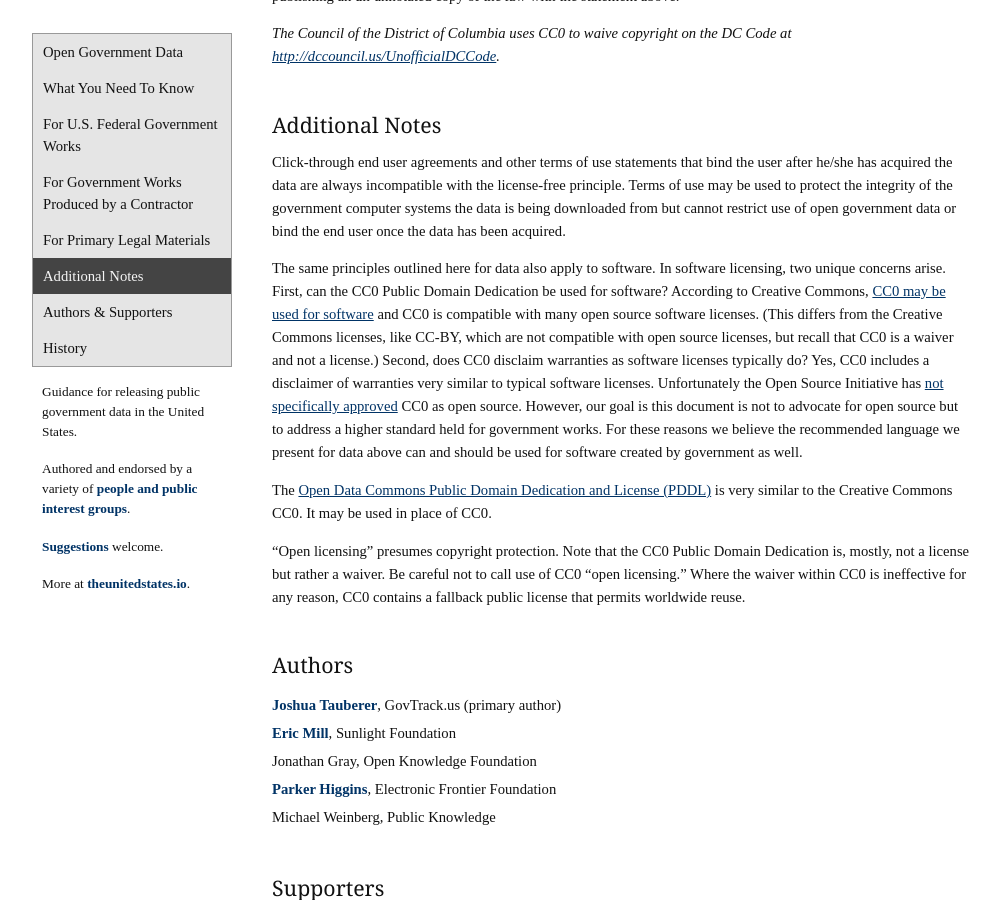
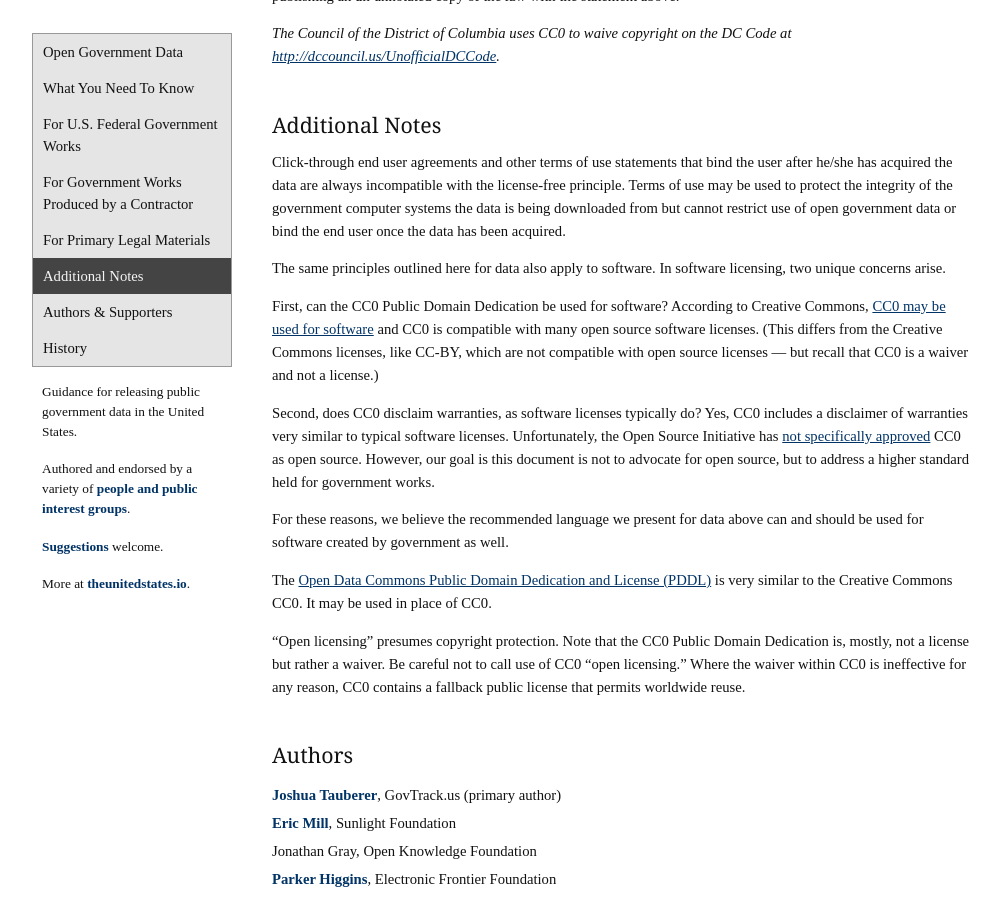
Before and after one commit to unitedstates/licensing, a Jekyll site: the page built from index.md, in a window 1280 px wide and 900 px high, scrolled down 2599 px. Shown: the whole window, without its empty margins (18-1018 px from the left). Built offline with Jekyll 4.4.1, drawn with Linux system fonts in a browser that asks for light colours; nearby versions of some CDN libraries; some web fonts are replaced.

```diff
--- a/index.md
+++ b/index.md
@@ -75,7 +75,13 @@ When publishing laws along side annotations in which copyright protections are a
 
 Click-through end user agreements and other terms of use statements that bind the user after he/she has acquired the data are always incompatible with the license-free principle. Terms of use may be used to protect the integrity of the government computer systems the data is being downloaded from but cannot restrict use of open government data or bind the end user once the data has been acquired.
 
-The same principles outlined here for data also apply to software. In software licensing, two unique concerns arise. First, can the CC0 Public Domain Dedication be used for software? According to Creative Commons, [CC0 may be used for software](http://wiki.creativecommons.org/CC0_FAQ) and CC0 is compatible with many open source software licenses. (This differs from the Creative Commons licenses, like CC-BY, which are not compatible with open source licenses, but recall that CC0 is a waiver and not a license.) Second, does CC0 disclaim warranties as software licenses typically do? Yes, CC0 includes a disclaimer of warranties very similar to typical software licenses. Unfortunately the Open Source Initiative has [not specifically approved](http://opensource.org/faq#cc-zero) CC0 as open source. However, our goal is this document is not to advocate for open source but to address a higher standard held for government works. For these reasons we believe the recommended language we present for data above can and should be used for software created by government as well.
+The same principles outlined here for data also apply to software. In software licensing, two unique concerns arise.
+
+First, can the CC0 Public Domain Dedication be used for software? According to Creative Commons, [CC0 may be used for software](http://wiki.creativecommons.org/CC0_FAQ) and CC0 is compatible with many open source software licenses. (This differs from the Creative Commons licenses, like CC-BY, which are not compatible with open source licenses — but recall that CC0 is a waiver and not a license.)
+
+Second, does CC0 disclaim warranties, as software licenses typically do? Yes, CC0 includes a disclaimer of warranties very similar to typical software licenses. Unfortunately, the Open Source Initiative has [not specifically approved](http://opensource.org/faq#cc-zero) CC0 as open source. However, our goal is this document is not to advocate for open source, but to address a higher standard held for government works.
+
+For these reasons, we believe the recommended language we present for data above can and should be used for software created by government as well.
 
 The [Open Data Commons Public Domain Dedication and License (PDDL)][6] is very similar to the Creative Commons CC0. It may be used in place of CC0.
 
```
